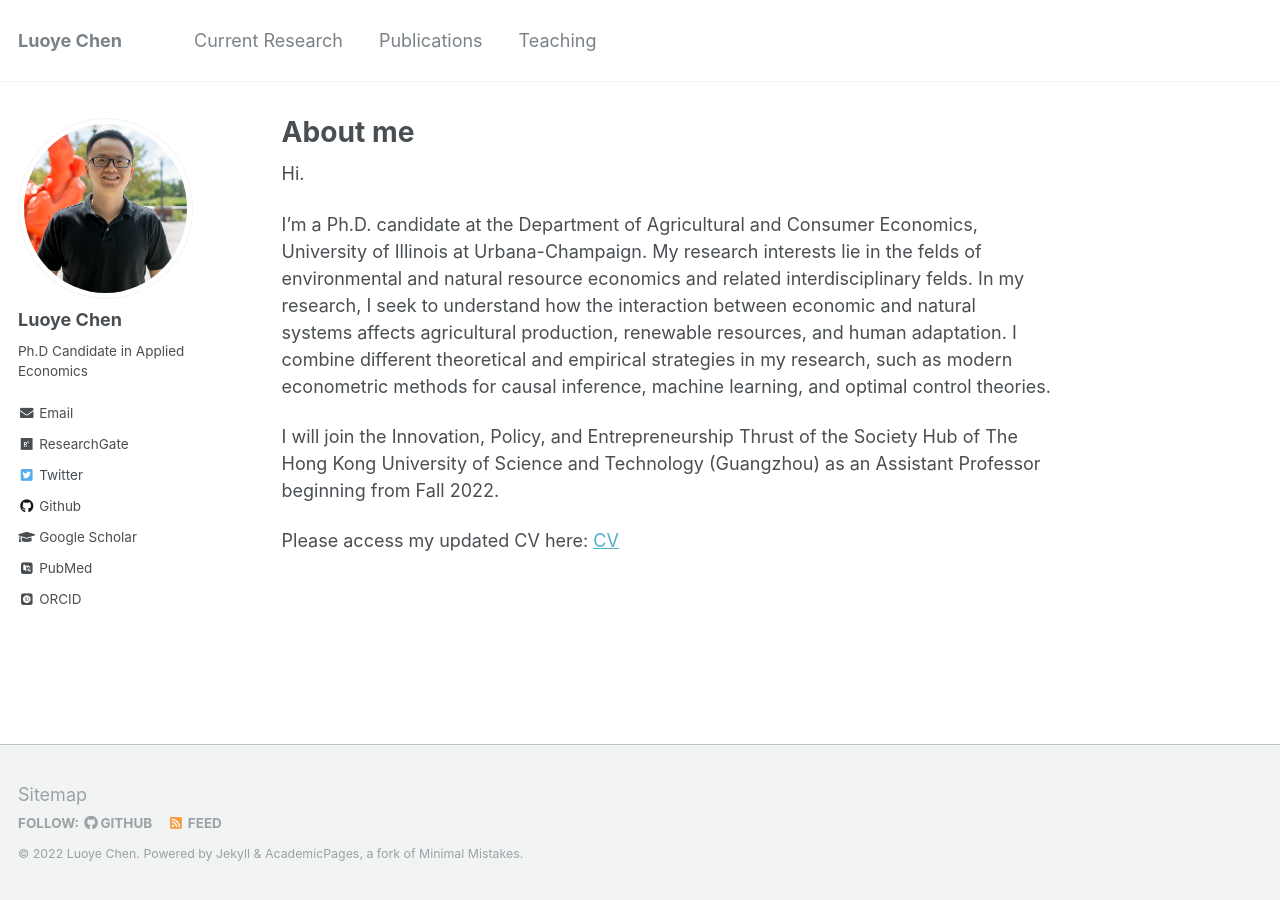
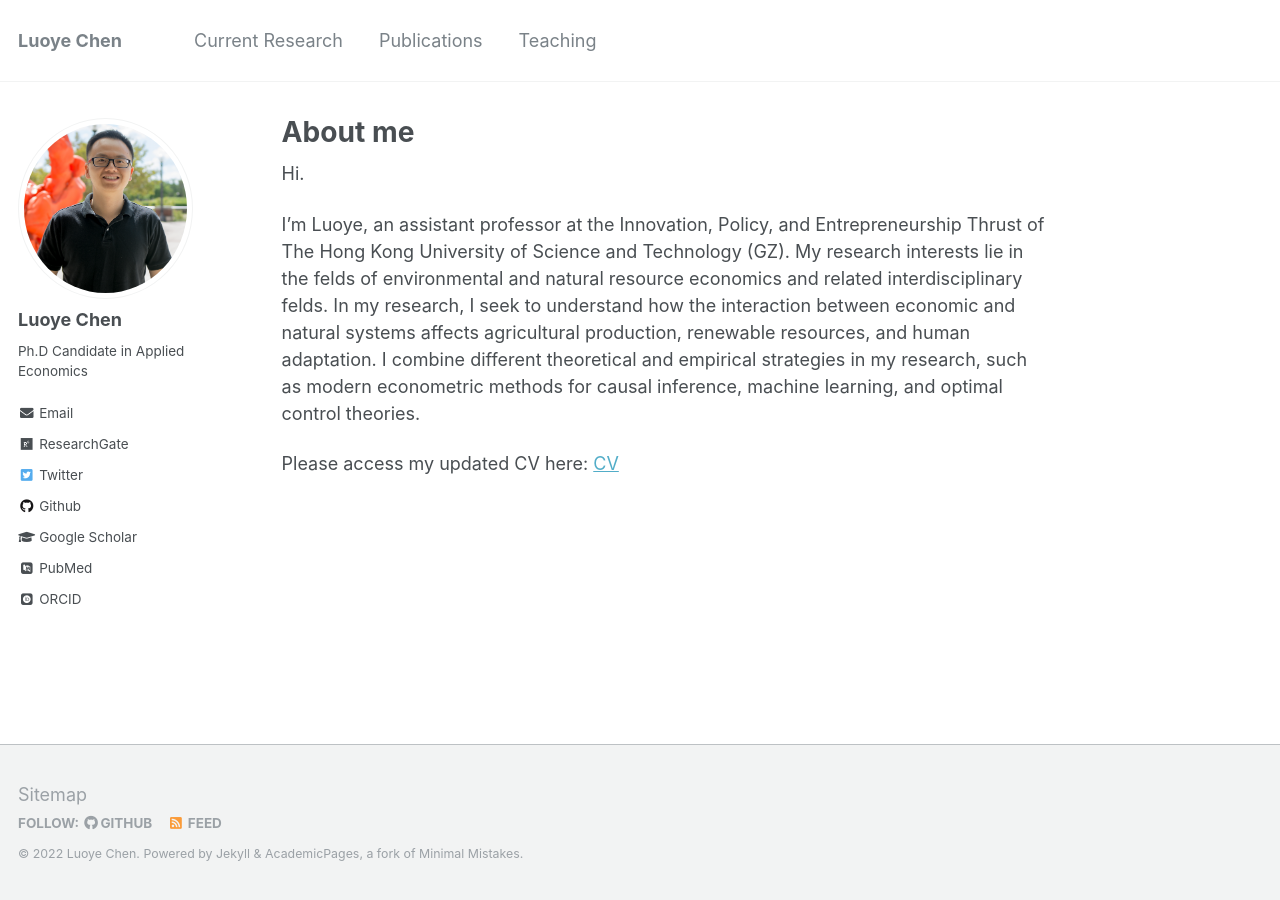
Before and after one commit to luoyec/luoyec.github.io, a Jekyll site: the page built from _pages/about.md, in a window 1280 px wide. Built offline with Jekyll 4.4.1, drawn with Linux system fonts in a browser that asks for light colours; some web fonts are replaced.

Commit message:
Update about.md

```diff
--- a/_pages/about.md
+++ b/_pages/about.md
@@ -10,11 +10,6 @@ redirect_from:
 
 Hi.
 
-I'm a Ph.D. candidate at the Department of Agricultural and Consumer Economics, University of Illinois at Urbana-Champaign. My research interests lie in the felds of environmental and natural resource economics and
-related interdisciplinary felds. In my research, I seek to understand how the interaction between economic and natural systems affects agricultural production, renewable resources,
-and human adaptation. I combine different theoretical and empirical strategies in my research, such as modern econometric methods for causal inference, machine learning, and
-optimal control theories.
+I'm Luoye, an assistant professor at the Innovation, Policy, and Entrepreneurship Thrust of The Hong Kong University of Science and Technology (GZ). My research interests lie in the felds of environmental and natural resource economics and related interdisciplinary felds. In my research, I seek to understand how the interaction between economic and natural systems affects agricultural production, renewable resources, and human adaptation. I combine different theoretical and empirical strategies in my research, such as modern econometric methods for causal inference, machine learning, and optimal control theories.
 
-I will join the Innovation, Policy, and Entrepreneurship Thrust of the Society Hub of The Hong Kong University of Science and Technology (Guangzhou) as an Assistant Professor beginning from Fall 2022.
-
-Please access my updated CV here: [CV](../files/CV_LuoyeChen_Apr2022.pdf)
+Please access my updated CV here: [CV](../files/CV_LuoyeChen_Aug2022.pdf)
```
